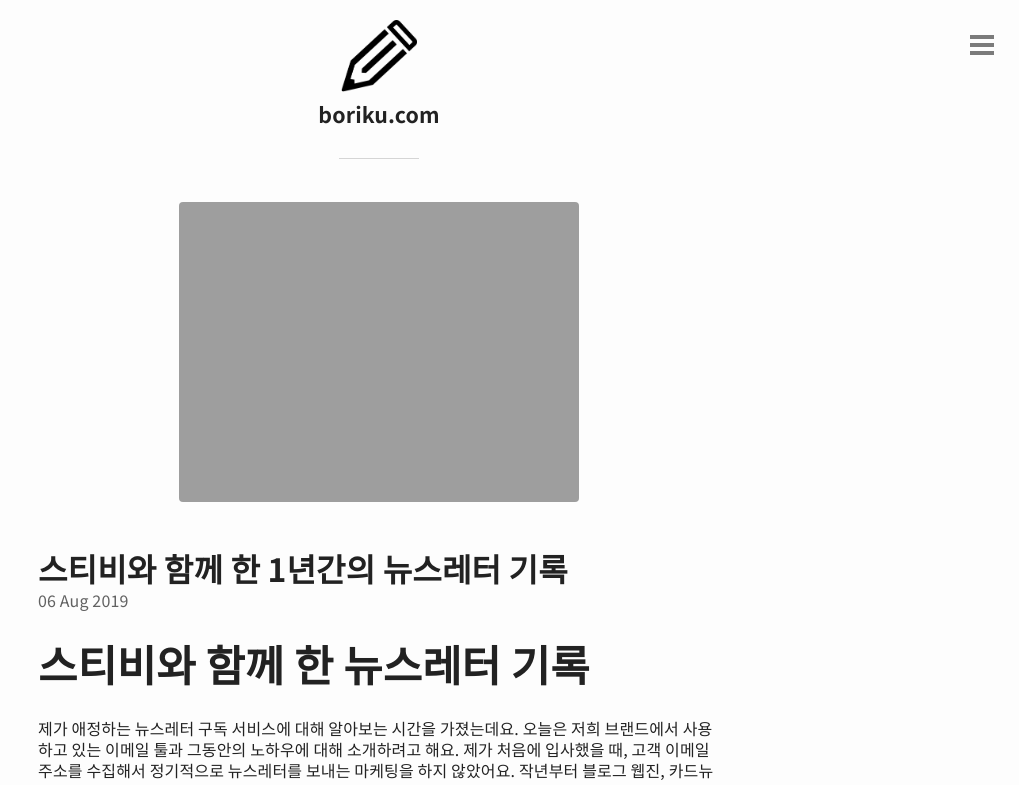
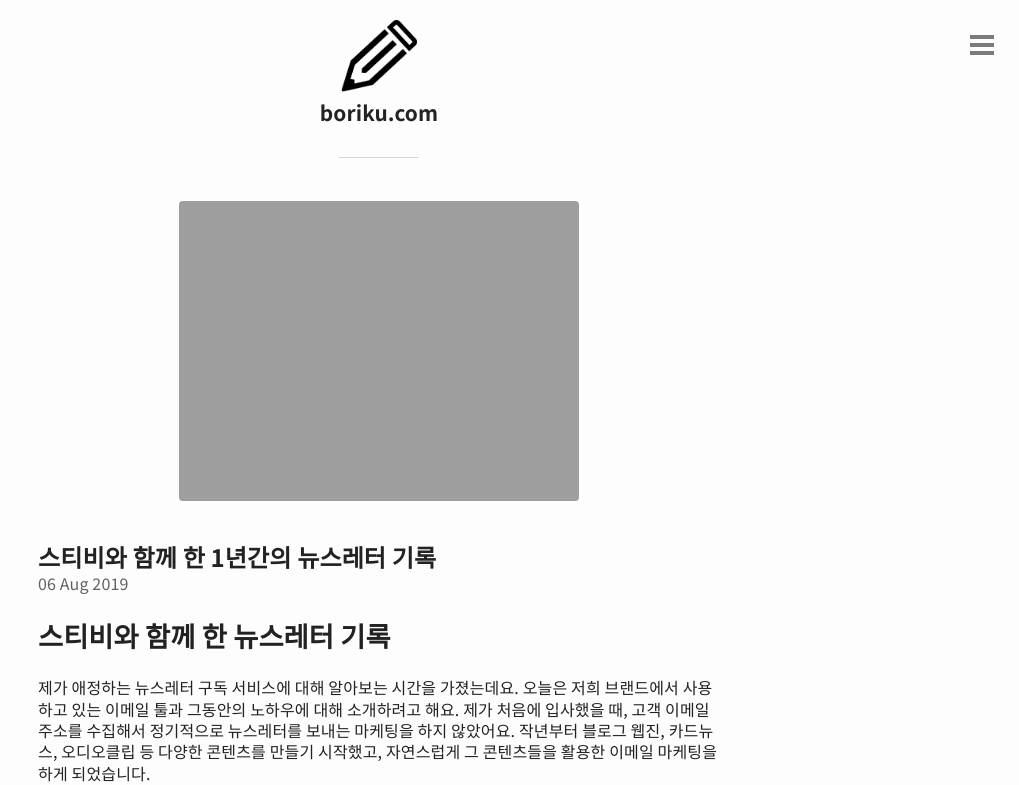
Before and after one commit to boriku/boriku, a Jekyll site: the page built from _posts/2019-08-07-newsletter-3.md, in a window 1280 px wide. Shown: the top 785 px of the page, without its empty margins (261-1280 px from the left). Built offline with Jekyll 4.4.1, drawn with Linux system fonts in a browser that asks for light colours; comment, search, counter and statistics services are not loaded; some of the changed text lies outside the part shown; grey boxes are pictures that could not be loaded.

Commit message:
190808-5

```diff
--- a/_includes/header.html
+++ b/_includes/header.html
@@ -1,5 +1,5 @@
 <header id="header">
-	<a href="boriku.com">
+	<a href={{ site.github.url }}>
 		<img src="{{ "/img/icon-1.png" | prepend: site.baseurl | replace: '//', '/' }}" alt="blog logo">
 	  <h5>boriku.com</h5>
 	</a>
--- a/_posts/2019-08-07-newsletter-3.md
+++ b/_posts/2019-08-07-newsletter-3.md
@@ -27,22 +27,23 @@
 제가 1년 째 이용하고 있는 툴은 바로 <b>"스티비"</b>입니다. 스티비를 선택한 이유는 직관적인 사용 방법과 정말 쉽게 템플릿을 변경할 수 있다는 점이었어요. 처음에 기본 틀을 만들어두고, 통일화된 뉴스레터를 제작했어요. 콘텐츠의 형태, 레이아웃은 매번 달라지지만, 상단/하단 레이아웃은 통일화된 레이아웃을 사용했습니다.
 
 ![](https://user-images.githubusercontent.com/47320552/62633790-b2930a00-b96f-11e9-884c-9a22d160b181.PNG)
-작년 7월부터 뉴스레터를 보내기 시작했으니, 이제 딱 1년이 되었네요. 매주 혹은 격주로 뉴스레터를 보내왔으니 지금까지 발송한 뉴스레터가 벌써 44개가 됩니다. 그동안 뉴스레터를 보내면서 느꼈던 점들을 말씀드릴게요.
+작년 7월부터 뉴스레터를 보내기 시작했으니, 이제 딱 1년이 되었네요. 매주 혹은 격주로 뉴스레터를 보내왔으니 지금까지 발송한 뉴스레터가 벌써 44개가 됩니다. 그동안 뉴스레터를 제작하면서 느꼈던 점들을 말씀드릴게요.
 
-
+<br>
 <h2>뉴스레터, 제목을 잘 쓰자</h2>
 <br>
 한때 뉴스레터 제목을 통일해서 보낸 적이 있었는데, 두 세번 그렇게 보내다보니, 오픈율이 점점 떨어지더라고요. 결국 평소 대비 4~5% 정도 오픈율이 떨어졌고, 오픈율을 높이기 위해 그때부터 다양하게 이메일 제목을 쓰기 시작했습니다.
 
 ![](https://user-images.githubusercontent.com/47320552/62633791-b2930a00-b96f-11e9-893c-64df6b6dbd9d.PNG)
-당시 유행하는 문구를 사용하거나, 이모지를 활용했습니다. 가장 효과가 좋았던 것은 메일 제목에 고객님 성함을 넣는 거였어요. 뉴스레터 주소록을 만들 때 회사 어드민에서 고객 성함과 메일 주소를 다운받았는데, 고객님 성함을 메일에 제대로 활용하지는 않았거든요.
+당시 유행하는 문구를 사용하거나, 이모지를 활용했습니다. 가장 효과가 좋았던 것은 메일 제목에 <b>고객님 성함</b>을 넣는 거였어요. 뉴스레터 주소록을 만들 때 회사 어드민에서 고객 성함과 메일 주소를 다운받았는데, 고객님 성함을 메일에 제대로 활용하지는 않았거든요.
 
 ![](https://user-images.githubusercontent.com/47320552/62633792-b2930a00-b96f-11e9-8464-037f7ba3bb34.PNG)
 스티비에서는 제목에 <b>$%name%$</b>를 추가하면 메일에 고객님 이름을 넣을 수 있습니다. 정말 간단하죠? 이모지도 물론 쉽게 추가할 수 있습니다. 고객님 성함을 넣으니 평소 대비 1~2% 오픈율이 높아지는 효과가 있었습니다.
 
+<br>
 <h2>A/B 테스트로 황금 시간대를 파악하자</h2>
 <br>
-스티비의 장점 중 하나는 A/B 테스트를 쉽게 할 수 있다는 점이에요. A/B 테스트는 한 가지 항목에 대해 두 가지 버전으로 이메일을 발송하여 성과를 비교하는 것인데요. 제목, 발신자 이름, 발송 스케줄 중 1가지를 선정하여 성과를 비교할 수 있어요. 위의 항목들은 대부분 오픈율에 영향을 미칩니다. 만약, 뉴스레터 콘텐츠 내의 링크 클릭률의 성과를 비교하고 싶을 때는 뉴스레터 콘텐츠를 서로 다르게 해서 보내요. 예를 들어, 같은 레시피 소개 콘텐츠여도 A버전은 메뉴의 특징만 간단하게 쓰고, B버전은 재료, 방법까지 자세히 다룬 후, 발송하면 각 성과를 확인할 수 있죠.
+스티비의 장점 중 하나는 <b>A/B 테스트</b>를 쉽게 할 수 있다는 점이에요. A/B 테스트는 한 가지 항목에 대해 두 가지 버전으로 이메일을 발송하여 성과를 비교하는 것인데요. 제목, 발신자 이름, 발송 스케줄 중 1가지를 선정하여 성과를 비교할 수 있어요. 위의 항목들은 대부분 오픈율에 영향을 미칩니다. 만약, 뉴스레터 콘텐츠 내의 링크 클릭률의 성과를 비교하고 싶을 때는 뉴스레터 콘텐츠를 서로 다르게 해서 보내요. 예를 들어, 같은 레시피 소개 콘텐츠여도 A 버전은 메뉴의 특징만 간단하게 쓰고, B 버전은 재료, 방법까지 자세히 다룬 후, 발송하면 각 성과를 확인할 수 있죠.
 
 ![](https://user-images.githubusercontent.com/47320552/62634635-326da400-b971-11e9-942a-f56d29c4d405.PNG)
 처음에 뉴스레터를 시작하면, 우리 고객님들이 무슨 요일, 어느 시간대에 반응을 하는지 전혀 알 수 없어요.
@@ -54,12 +55,12 @@
 스티비로 메일을 보내면 어떤 사람이 어떤 링크를 클릭했는지, 각 링크 총 클릭이 몇 번 있었는지 등 확인할 수 있어요. 그리고 클릭맵을 통해 각 버튼의 클릭 비율을 시각적으로도 볼 수 있고요.
 
 ![](https://user-images.githubusercontent.com/47320552/62635352-7b722800-b972-11e9-9a26-690cec5cae67.PNG)
-하지만, 링크를 타고 홈페이지에 들어와서 방문자가 어떤 행동을 했는지까지는 스티비에서 확인할 수 없어요. 그래서 저는 모든 링크에 UTM을 달아둡니다. UTM을 통해 홈페이지 유입이 얼마큼 되었는지, 목표(장바구니 담기, 구매하기 등)를 달성했는지를 확인하죠. 콘텐츠 전달 목적의 뉴스레터에서는 구매 목표까지 가는 경우가 많이 없는데, 신제품 홍보나 할인 이벤트를 알리는 뉴스레터에서는 GA로 홈페이지에서의 활동까지도 체크합니다.
+하지만, 링크를 타고 홈페이지에 들어와서 방문자가 어떤 행동을 했는지까지는 스티비에서 확인할 수 없어요. 그래서 저는 모든 링크에 UTM을 달아둡니다. <i>UTM을 통해 홈페이지 유입이 얼마큼 되었는지, 목표(장바구니 담기, 구매하기 등)를 달성했는지</i>를 확인하죠. 콘텐츠 전달 목적의 뉴스레터에서는 구매 목표까지 가는 경우가 많이 없는데, 신제품 홍보나 할인 이벤트를 알리는 뉴스레터에서는 GA로 홈페이지에서의 활동까지도 체크합니다.
 이 외에도 뉴스레터 전용 쿠폰을 만들어서 뉴스레터에서만 노출하여, 그 쿠폰 코드를 얼마큼 사용되었는지를 통해 성과를 추적하기도 하죠.
 
 <br>
 <h3><i>"고객 여정에 맞는 뉴스레터를 보내려고 해요"</i></h3>
-지금까지 저희 팀에서 발송한 뉴스레터는 콘텐츠 전달 목적의 뉴스레터가 많았습니다. 아직 시도해보진 못했지만, 고객 여정에 맞게 단계별 뉴스레터를 발송하려고 해요. 예를 들어, 가입 초기 고객, 장바구니에만 담아두고 구입을 하지 않는 고객, 지속적으로 우리 서비스를 이용하는 고객, 이탈 고객 등 여러 세그먼트로 구분해서 그에 맞는 뉴스레터를 보내서 성과를 확인하려고 해요.
+지금까지 저희 팀에서 발송한 뉴스레터는 콘텐츠 전달 목적의 뉴스레터가 많았습니다. 아직 시도해보진 못했지만, 고객 여정에 맞게 단계별 뉴스레터를 발송하려고 해요. 예를 들어, <i>가입 초기 고객, 장바구니에만 담아두고 구입을 하지 않는 고객, 지속적으로 우리 서비스를 이용하는 고객, 이탈 고객</i> 등 여러 세그먼트로 구분해서 그에 맞는 뉴스레터를 보내서 성과를 확인하려고 해요.
 
 ![](https://user-images.githubusercontent.com/47320552/62635425-9ba1e700-b972-11e9-881d-d0b90ef50f75.PNG)
 앞으로도 여러 시도를 통해서 이메일 마케팅의 노하우를 쌓고 싶습니다. 그리고 지금은 스티비를 사용하지만, 내년에는 메일침프 서비스도 사용해보려고요. 참고로 제가 소개해드린 뉴닉, 디독, 오렌지레터 모두 스티비 툴을 사용한다고 하네요. :-)
--- a/_sass/typography.scss
+++ b/_sass/typography.scss
@@ -59,19 +59,19 @@
 }
 
 h1 {
-	font-size: 2.6667em; /* 48px/18px */
+	font-size:1.7em; /* 48px/18px */
 	line-height: 1em; /* 48px/48px */
 	padding: 0.25em 0; /* 12px/48px * 2 (Use padding instead of margin to maintain proximity with paragraph) */
 }
 
 h2 {
-	font-size: 2em; /* 36px/18px */
+	font-size: 1.5em; /* 36px/18px */
 	line-height: 1.3334em; /* 48px/36px */
 	padding: 0.66667em 0 0 0; /* 12px/36px * 2, pnly top (Use padding instead of margin to maintain proximity with paragraph) */
 }
 
 h3, h4, h5, h6 {
-	font-size: 1.3334em; /* 24px/18px */
+	font-size: 1.3em; /* 24px/18px */
 	line-height: 1em; /* 24px/24px */
 	padding: 0.5em 0; /* 12px/24px * 2 (Use padding instead of margin to maintain proximity with paragraph) */
 }
```
